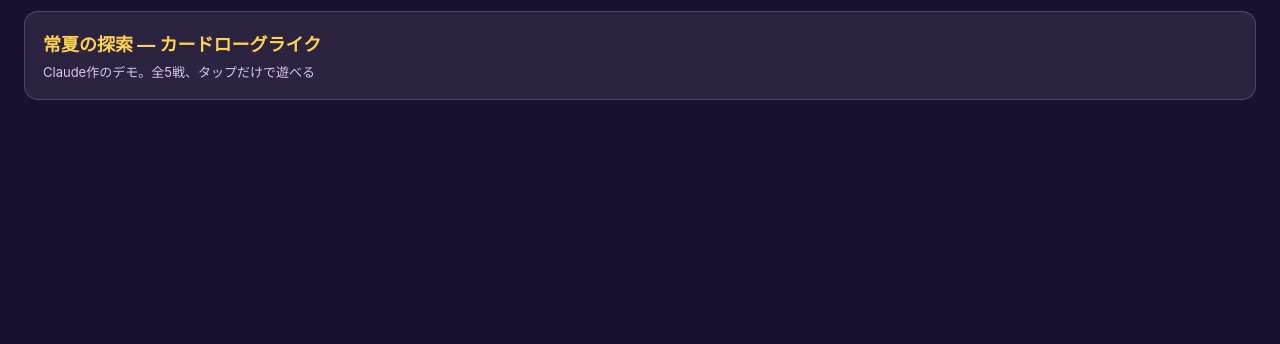
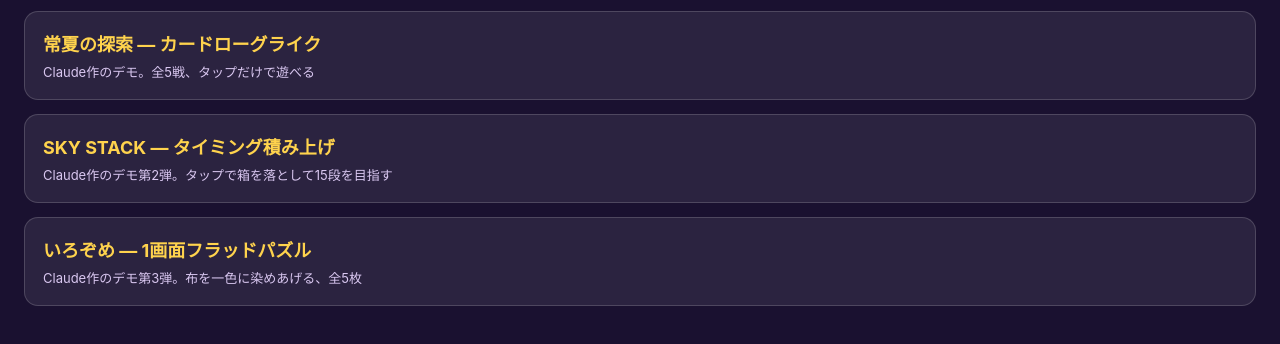
Before and after one commit to ptm653/mini-games, a plain HTML site: page index.html in a window 1280 px wide. Shown: the part 68-412 px from the top of the page. Drawn offline with Linux system fonts and the light colour scheme.

Commit message:
トップページにSKY STACKといろぞめを追加

```diff
--- a/index.html
+++ b/index.html
@@ -14,5 +14,7 @@
 <body>
 <h1>mini-games</h1>
 <a class="game" href="./card-roguelike/">常夏の探索 — カードローグライク<span>Claude作のデモ。全5戦、タップだけで遊べる</span></a>
+<a class="game" href="./sky-stack/">SKY STACK — タイミング積み上げ<span>Claude作のデモ第2弾。タップで箱を落として15段を目指す</span></a>
+<a class="game" href="./iro-zome/">いろぞめ — 1画面フラッドパズル<span>Claude作のデモ第3弾。布を一色に染めあげる、全5枚</span></a>
 </body>
 </html>
```
